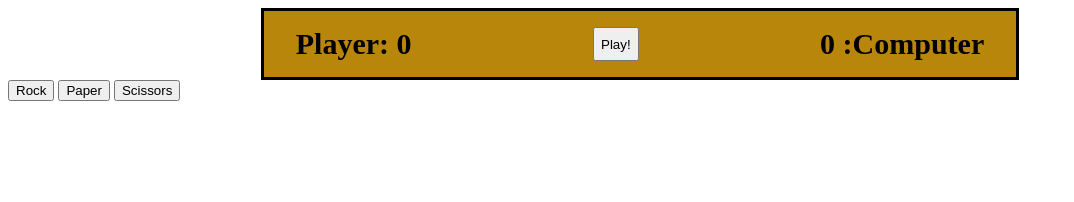
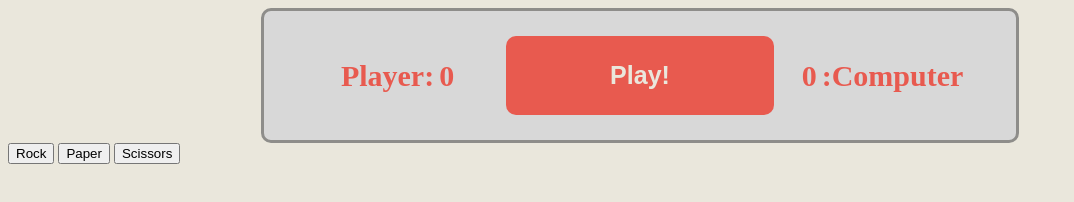
Before and after one commit to sergio-1099/rock-paper-scissors, a plain HTML site: page index.html in a window 1280 px wide. Shown: the whole page, without its empty margins (0-1074 px from the left). Drawn offline with Linux system fonts and the light colour scheme.

Commit message:
Style scoreboard with a color scheme

```diff
--- a/style.css
+++ b/style.css
@@ -1,16 +1,35 @@
+body {
+    background-color: #eae7dc;
+}
+
 .score-board {
-    border: solid 3px black;
-    background: darkgoldenrod;
+    border: solid 3px #8e8d8a;
+    background: #d8d8d8;
     display: flex;
     justify-content: space-between;
     font-size: 30px;
     font-weight: bold;
-    padding: 1rem 2rem;
+    padding: 25px;
     margin: 0 20%;
+    border-radius: 10px;
+    color: #e85a4f;
 }
 
-.player-score {
+.start {
+    flex: 1;
+    font-size: 25px;
+    background: #e85a4f;
+    border: none;
+    border-radius: 10px;
+    color: #eae7dc;
+    font-weight: bold;
+    padding: 25px;
 }
 
-.computer-score {
+.player-score, .computer-score {
+    flex: 1;
+    display: flex;
+    justify-content: center;
+    align-items: center;
+    gap: 5px;
 }
```
